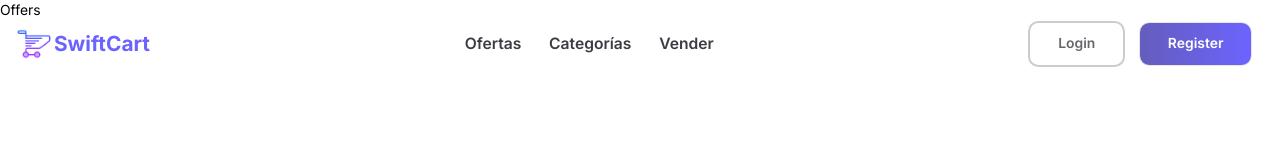
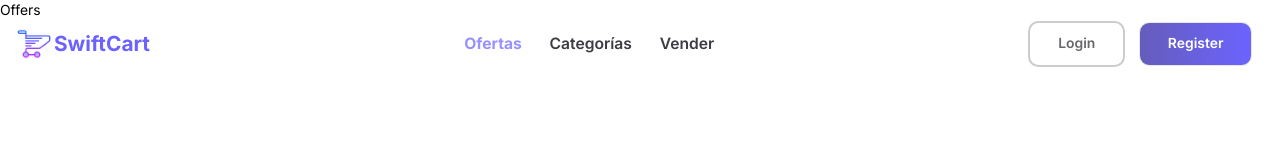
Before and after one commit to SebaPerez90/prueba-tecnica-frontend, a Next.js app: page /offers in a window 1280 px wide. Shown: the top 160 px of the page. Built offline with nearby package versions, Linux system fonts and the light colour scheme.

Commit message:
signup interface/ footer

```diff
--- a/src/components/NavBar/NavBar.tsx
+++ b/src/components/NavBar/NavBar.tsx
@@ -1,4 +1,5 @@
 import { INavLinks } from '@/interfaces/navlinks.interface';
+import { usePathname } from 'next/navigation';
 import Link from 'next/link';
 import React from 'react';
 
@@ -21,6 +22,8 @@ const links: INavLinks[] = [
 ];
 
 const NavBar = () => {
+  const pathname = usePathname();
+
   return (
     <nav className='flex items-center gap-8'>
       {links.map((links: INavLinks, index) => (
@@ -28,6 +31,15 @@ const NavBar = () => {
           key={index}
           href={links.path}
           aria-label={links.label}
+          style={
+            pathname === links.path
+              ? {
+                  color: '#6c63ffb3',
+                  fontWeight: 'bolder',
+                  transition: '200ms',
+                }
+              : undefined
+          }
           className='text-base-font-300 font-semibold text-lg hover:text-base-200/70 hover:duration-200 duration-200 relative before:absolute before:left-0 before:-bottom-1 before:rounded-full before:w-0 before:h-1 before:bg-base-200/50 hover:before:w-full before:duration-200 flex items-center gap-1'>
           {links.name}
         </Link>
```
